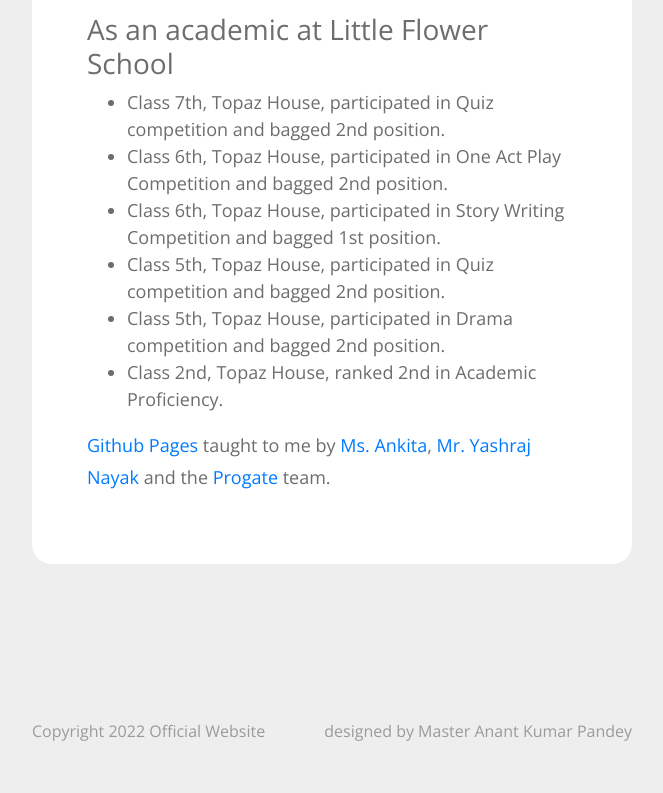
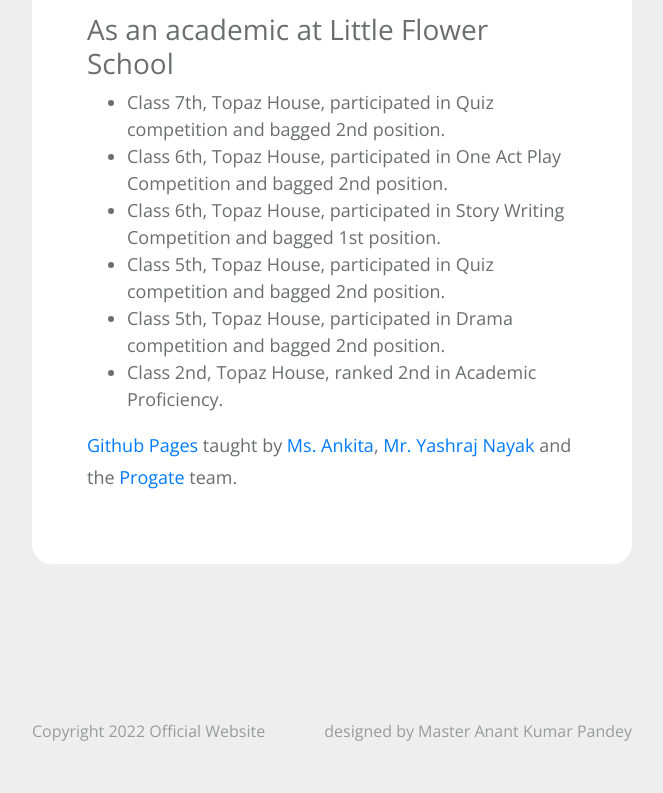
Before and after one commit to anantkpandey/masterakp.github.io, a plain HTML site: page index.html in a window 1280 px wide. Shown: the part 1659-2452 px from the top of the page, without its empty margins (308-971 px from the left). Drawn offline with nearby package versions, Linux system fonts and the light colour scheme.

Commit message:
Update index.html

```diff
--- a/index.html
+++ b/index.html
@@ -65,7 +65,7 @@
         <li>Class 5th, Topaz House, participated in Drama competition and bagged 2nd position.</li>
         <li>Class 2nd, Topaz House, ranked 2nd in Academic Proficiency.</li>
       </ul>
-      <p><a href="https://pages.github.com/" target="_blank">Github Pages</a> taught to me by <a href="https://twitter.com/ashiankita" target="_blank">Ms. Ankita</a>, <a href="https://twitter.com/yashrajnayak" target="_blank">Mr. Yashraj Nayak</a> and the <a href="https://progate.com/" target="_blank">Progate</a> team.</p>
+      <p><a href="https://pages.github.com/" target="_blank">Github Pages</a> taught by <a href="https://twitter.com/ashiankita" target="_blank">Ms. Ankita</a>, <a href="https://twitter.com/yashrajnayak" target="_blank">Mr. Yashraj Nayak</a> and the <a href="https://progate.com/" target="_blank">Progate</a> team.</p>
       </p>
         </div>
       </div>
```
